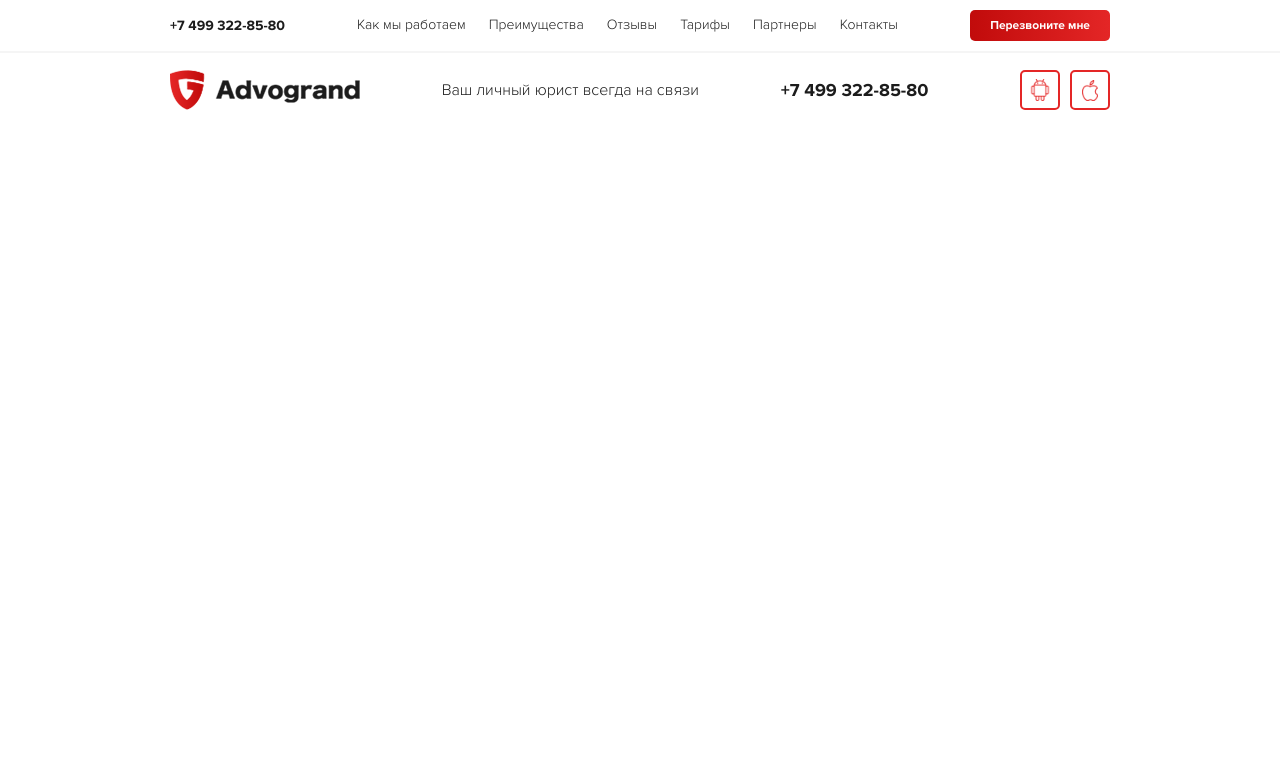
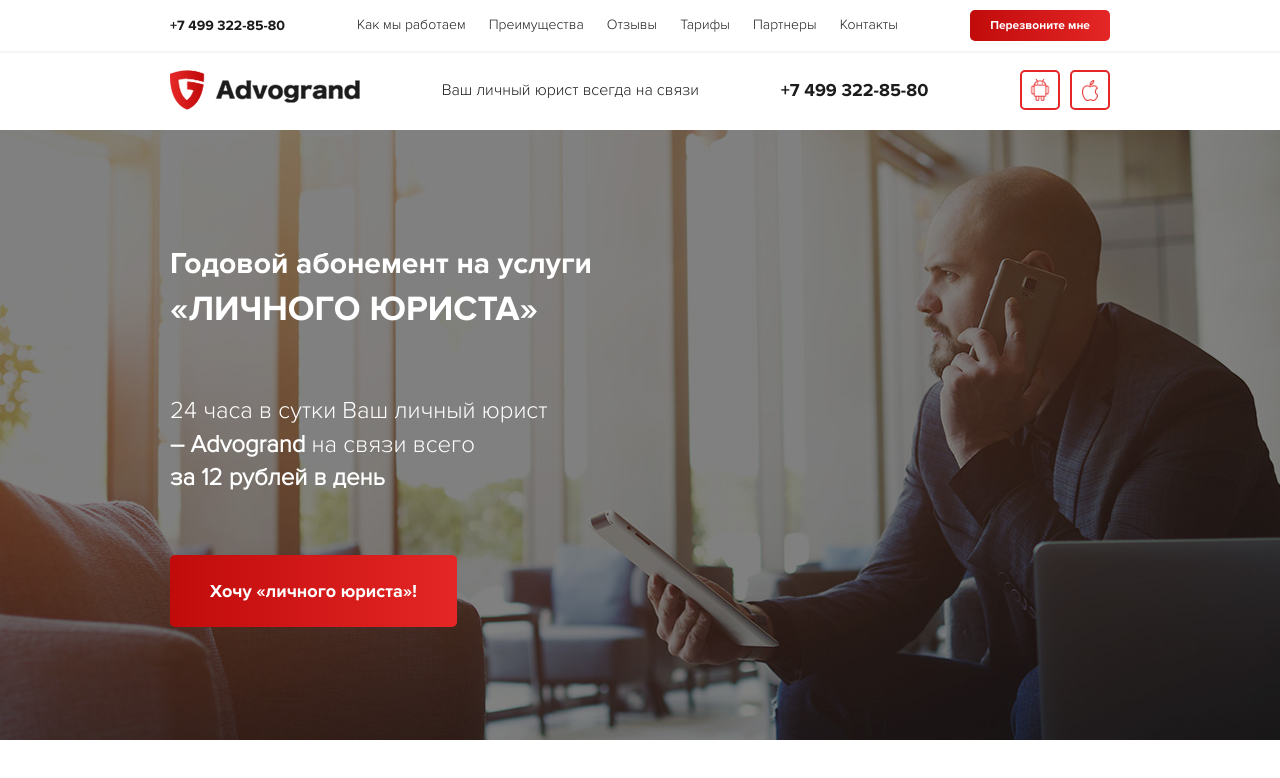
Before and after one commit to MilshynVitalii/oldgrand, a website: page index.html in a window 1280 px wide. Drawn offline with Linux system fonts and the light colour scheme.

Commit message:
Intro section

```diff
--- a/index.html
+++ b/index.html
@@ -48,5 +48,24 @@
       <!-- /.container -->
     </header>
     <!-- /.header -->
+    <section class="intro">
+      <div class="container">
+        <div class="intro-wrap">
+          <h1 class="section-title intro__title">
+            Годовой абонемент на услуги <span>«личного юриста»</span>
+          </h1>
+          <p class="intro__desc">
+            24 часа в сутки Ваш личный юрист <br /><strong>– Advogrand</strong>
+            на связи всего <br /><strong>за 12 рублей в день</strong>
+          </p>
+          <button class="main-button intro__button">
+            Хочу «личного юриста»!
+          </button>
+        </div>
+        <!-- /.intro-wrap -->
+      </div>
+      <!-- /.container -->
+    </section>
+    <!-- /.intro -->
   </body>
 </html>
--- a/sass/_grid.sass
+++ b/sass/_grid.sass
@@ -1,3 +1,5 @@
 .container
-    max-width: 940px
+    max-width: 960px
+    height: 100%
+    padding: 0 10px
     margin: auto
--- a/sass/_interface.sass
+++ b/sass/_interface.sass
@@ -5,6 +5,7 @@
 
 html
     max-width: 1920px
+    margin: 0 auto
     color: $text-color
     +light
 
@@ -35,3 +36,7 @@ a
         background: linear-gradient(90deg, lighten($main-color_dark, 7%), lighten($main-color, 7%))
     &:active
         background: linear-gradient(90deg, darken($main-color_dark, 5%), darken($main-color, 5%))
+
+.section-title
+    font-size: 30px
+    +bold
--- /dev/null
+++ b/sass/sections/_intro.sass
@@ -0,0 +1,25 @@
+.intro
+    width: 100%
+    height: 610px
+    background: url(../img/intro-bg.jpg) no-repeat center
+    color: #ffffff
+    &-wrap
+        display: flex
+        flex-direction: column
+        justify-content: center
+        align-items: start
+        width: 50%
+        height: 100%
+    &__title
+        margin-bottom: 60px
+        line-height: 1.4
+        & span
+            text-transform: uppercase
+            font-size: 35px
+    &__desc
+        margin-bottom: 60px
+        font-size: 24px
+        line-height: 1.4
+    &__button
+        padding: 25px 40px
+        font-size: 18px
--- a/sass/sections/_navigation.sass
+++ b/sass/sections/_navigation.sass
@@ -5,6 +5,7 @@
         align-items: center
         height: 80px
         margin-top: 50px
+        z-index: 10
         &__tel
             +bold
             font-size: 18px
@@ -45,6 +46,7 @@
     top: 0
     width: 100%
     border-bottom: 2px solid $grey-color
+    background-color: #ffffff
     &__container
         display: flex
         justify-content: space-between
--- a/sass/style.sass
+++ b/sass/style.sass
@@ -3,3 +3,4 @@
 @import "interface"
 @import "grid"
 @import "./sections/navigation"
+@import "./sections/intro"
```
Also changed, not shown: css/style.css, img/intro-bg.jpg (added).
